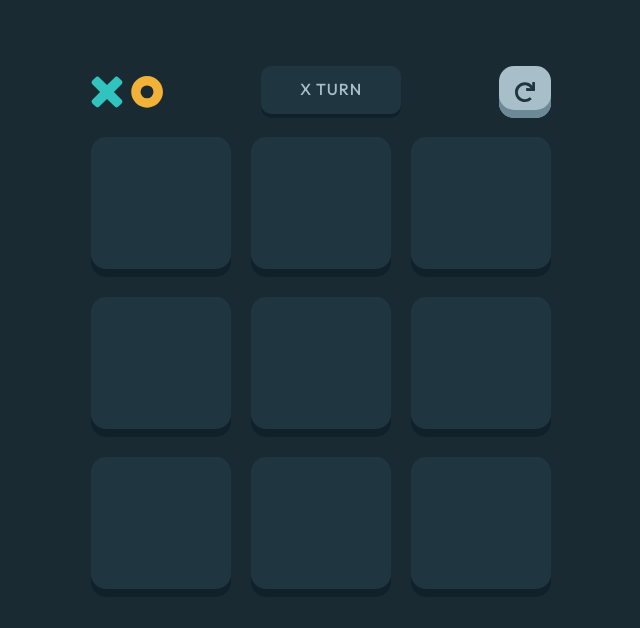
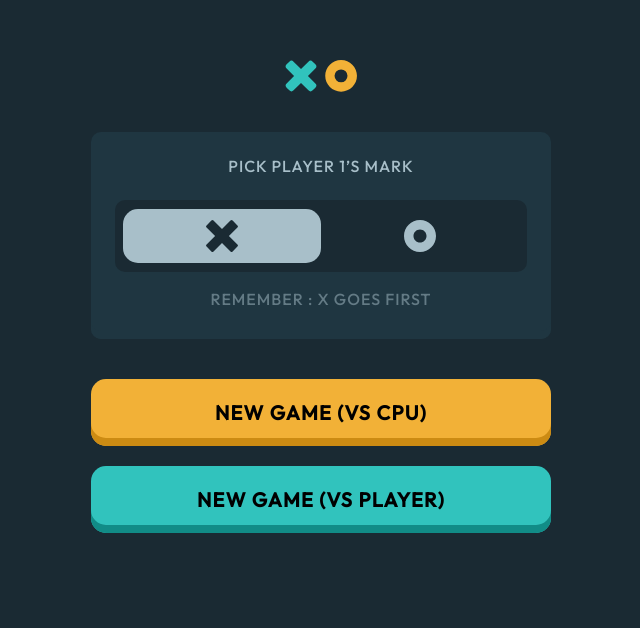
Before and after one commit to paweliwanicki/tictactoe, a React (Create React App) app: page / in a window 1280 px wide. Shown: the part 104-732 px from the top of the page, without its empty margins (319-959 px from the left). Built offline with nearby package versions, Linux system fonts and the light colour scheme.

Commit message:
add redux states, add start game handler and game/player states

```diff
--- a/src/App.js
+++ b/src/App.js
@@ -2,16 +2,18 @@ import Container from "./components/utils/Container";
 import Menu from "./components/Menu";
 import GameBoard from "./components/GameBoard";
 import Results from "./components/Results";
-
+import { isPlaying, displayResult } from "./reducers/gameSlice";
+import { useSelector } from "react-redux";
 
 function App() {
-  const isPlaying = true;
-  const result = true;
+  const play = useSelector(isPlaying);
+  const results = useSelector(displayResult);
+
   return (
     <Container classes="max-w-full h-screen bg-dark">
-      {isPlaying && <GameBoard />}
-      {!isPlaying && result && <Results />}
-      {!isPlaying && <Menu />}
+      {!play && <Menu />}
+      {play && !results && <GameBoard />}
+      {!play && results && <Results />}
     </Container>
   );
 }
--- a/src/components/GameBoard.jsx
+++ b/src/components/GameBoard.jsx
@@ -4,9 +4,13 @@ import Container from "./utils/Container";
 import Icon from "./utils/Icon";
 import Button from "./utils/Button";
 import TextBox from "./utils/TextBox";
-import Computer from "../models/Computer";
+import { useDispatch, useSelector } from "react-redux";
+import { activePlayer, setActivePlayer } from "../reducers/playerSlice";
+import { setGameMode, setIsPlaying } from "../reducers/gameSlice";
 
 const GameBoard = (props) => {
+  const dispatch = useDispatch();
+
   const [board, setBoard] = useState([
     "",
     "",
@@ -18,6 +22,8 @@ const GameBoard = (props) => {
     "",
     "", // 6, 7, 8
   ]);
+
+  const activePlayerMark = useSelector(activePlayer);
 
   const winCombinations = [
     [0, 1, 2],
@@ -32,19 +38,22 @@ const GameBoard = (props) => {
 
   const setMark = (index) => {
     const currentBoard = board;
-    currentBoard[index] = props.player.mark;
+    currentBoard[index] = activePlayerMark;
     setBoard(currentBoard);
   };
 
-  //console.log(Computer.move(board));
+  const backToMenuHandler = () => {
+    dispatch(setIsPlaying(false));
+    dispatch(setGameMode(null));
+    dispatch(setActivePlayer("x"));
+  };
 
   return (
     <Container classes="max-w-full flex-wrap h-460px w-460px max-w-460px">
       <Container classes="w-full justify-between mb-19px">
         <Icon id="logo" viewBox="0 0 72 32" width={72} height={32} />
-        <TextBox classes="bg-semi-dark text-silver w-140px text-center text-sm-custom pt-13px pb-19px rounded-10px shadow-sm-dark-custom">
-          {" "}
-          X TURN
+        <TextBox classes="bg-semi-dark text-silver w-140px text-center text-sm-custom pt-13px pb-19px rounded-10px shadow-sm-dark-custom uppercase">
+          {activePlayerMark} TURN
         </TextBox>
         <Button
           classes="h-52px w-52px bg-silver hover:bg-silver-light shadow-md-silver-custom"
@@ -59,6 +68,7 @@ const GameBoard = (props) => {
           }
           icon
           type="button"
+          onClick={backToMenuHandler}
         />
       </Container>
       <Container classes="w-full justify-between mb-19px flex-wrap gap-20px">
--- a/src/components/GameField.jsx
+++ b/src/components/GameField.jsx
@@ -1,14 +1,22 @@
 import Container from "./utils/Container";
 import React, { useState } from "react";
 import Icon from "./utils/Icon";
+import { useDispatch, useSelector } from "react-redux";
+import { activePlayer, switchPlayer } from "../reducers/playerSlice";
 
 const GameField = (props) => {
-  const [mark, setMark] = useState(null);
+  const acitvePlayerMark = useSelector(activePlayer);
+  const dispatch = useDispatch();
+  const [mark, setMark] = useState("");
 
-  const setMarkHandler = (e) => {
-    const playerMark = "x"; // redux state
-    setMark(playerMark);
+  const setMarkHandler = () => {
+    const playerMark = acitvePlayerMark;
+    if (!mark) {
+      setMark(playerMark);
+      dispatch(switchPlayer());
+    }
   };
+
   const markColor = mark ? (mark === "x" ? "#65E9E4" : "#FFC860") : "";
   const symbol = mark && (
     <Icon id={`icon-${mark}`} width={64} height={64} color={markColor} />
@@ -16,7 +24,7 @@ const GameField = (props) => {
   return (
     <Container
       classes="w-140px h-140px bg-semi-dark shadow-md-dark-custom rounded-15px mx-0 "
-      onClick={(e) => setMarkHandler(e)}
+      onClick={() => setMarkHandler()}
     >
       {symbol}
     </Container>
--- a/src/components/MarkSelector.jsx
+++ b/src/components/MarkSelector.jsx
@@ -1,12 +1,15 @@
-import React, { useState } from "react";
-
+import React from "react";
 import Container from "./utils/Container";
 import Button from "./utils/Button";
 import Icon from "./utils/Icon";
 import TextBox from "./utils/TextBox";
+import { useSelector, useDispatch } from "react-redux";
+import { setPlayerMark, playerMark } from "../reducers/playerSlice";
 
 const MarkSelector = (props) => {
-  const [mark, setMark] = useState("x");
+  const mark = useSelector(playerMark);
+  const dispatch = useDispatch();
+
   return (
     <Container classes="bg-semi-dark flex-col rounded-10px shadow-md-semi-dark-custom my-40px pt-24px pb-30px px-24px w-full">
       <TextBox classes="text-sm-custom text-silver mb-24px">
@@ -15,9 +18,9 @@ const MarkSelector = (props) => {
       <Container classes="flex flex-row bg-dark py-9px px-8px rounded-10px mb-17px w-full">
         <Button
           classes={`py-11px flex-1 ${
-            mark === "cross" ? "bg-silver" : "bg-transparent"
+            mark === "x" ? "bg-silver" : "bg-transparent"
           }`}
-          onClick={() => setMark("cross")}
+          onClick={() => dispatch(setPlayerMark("x"))}
           type="button"
           text={
             <Icon
@@ -25,15 +28,15 @@ const MarkSelector = (props) => {
               classes="m-auto "
               width={32}
               height={32}
-              color={mark === "cross" ? "#1A2A33" : "#A8BFC9"}
+              color={mark === "x" ? "#1A2A33" : "#A8BFC9"}
             />
           }
         />
         <Button
           classes={`py-11px flex-1 ${
-            mark === "x" ? "bg-silver" : "bg-transparent"
+            mark === "o" ? "bg-silver" : "bg-transparent"
           }`}
-          onClick={() => setMark("x")}
+          onClick={() => dispatch(setPlayerMark("o"))}
           type="button"
           text={
             <Icon
@@ -41,7 +44,7 @@ const MarkSelector = (props) => {
               classes="m-auto"
               width={32}
               height={32}
-              color={mark === "circle" ? "#1A2A33" : "#A8BFC9"}
+              color={mark === "o" ? "#1A2A33" : "#A8BFC9"}
             />
           }
         />
--- a/src/components/Menu.jsx
+++ b/src/components/Menu.jsx
@@ -3,9 +3,17 @@ import Container from "./utils/Container";
 import Button from "./utils/Button";
 import Icon from "./utils/Icon";
 import MarkSelector from "./MarkSelector";
-import GameBoard from "./GameBoard";
+import { useDispatch } from "react-redux";
+import { setGameMode, setIsPlaying } from "../reducers/gameSlice";
 
 const Menu = (props) => {
+  const dispatch = useDispatch();
+
+  const startGameHandler = (mode) => {
+    dispatch(setGameMode(mode));
+    dispatch(setIsPlaying(true));
+  };
+
   return (
     <Container classes="flex-col w-460px max-w-460px min-h-470px">
       <Icon id="logo" viewBox="0 0 72 32" width={72} height={32} />
@@ -15,15 +23,15 @@ const Menu = (props) => {
         text={"NEW GAME (VS CPU)"}
         primary
         type="button"
+        onClick={() => startGameHandler("cpu")}
       />
       <Button
         classes="py-11px w-full h-67px bg-blue hover:bg-blue-light shadow-md-blue-custom"
         text={"NEW GAME  (VS PLAYER)"}
         primary
         type="button"
+        onClick={() => startGameHandler("player")}
       />
-
-    <GameBoard />
     </Container>
   );
 };
--- a/src/index.js
+++ b/src/index.js
@@ -3,11 +3,9 @@ import ReactDOM from 'react-dom';
 import './index.css';
 import App from './App';
 import reportWebVitals from './reportWebVitals';
-import store from './store'
+import store from './store/store'
 import { Provider } from 'react-redux'
 
-
-console.log(store);
 ReactDOM.render(
   <React.StrictMode>
     <Provider store={store}>
--- a/src/models/Player.js
+++ /dev/null
@@ -1,10 +0,0 @@
-// Player class //
-class Player {
-  moves = [];
-
-  constructor(name) {
-    this.name = name;
-  }
-
-  move = () => {};
-}
--- a/src/reducers.js
+++ /dev/null
@@ -1,28 +0,0 @@
-import { createSlice } from "@reduxjs/toolkit";
-
-export const switchPlayerReducer = createSlice({
-  name: "switchPlayer",
-  initialState: {
-    value: "x",
-  },
-  reducers: {
-    switchPlayer: (state, action) => {
-      // Redux Toolkit allows us to write "mutating" logic in reducers. It
-      // doesn't actually mutate the state because it uses the Immer library,
-      // which detects changes to a "draft state" and produces a brand new
-      // immutable state based off those changes
-      state.player = action.payload;
-    },
-    // decrement: (state) => {
-    //   state.value -= 1
-    // },
-    // incrementByAmount: (state, action) => {
-    //   state.value += action.payload
-    // },
-  },
-});
-
-// Action creators are generated for each case reducer function
-export const { switchPlayer } = switchPlayerReducer.actions;
-
-export default switchPlayerReducer.reducer;
--- /dev/null
+++ b/src/reducers/gameSlice.js
@@ -0,0 +1,29 @@
+import { createSlice } from "@reduxjs/toolkit";
+
+export const gameSlice = createSlice({
+  name: "game",
+  initialState: {
+    isPlaying: false,
+    displayResult: false,
+    gameMode: null,
+  },
+  reducers: {
+    setIsPlaying: (state, action) => {
+      state.isPlaying = action.payload;
+    },
+    setGameMode: (state, action) => {
+      state.gameMode = action.payload;
+    },
+    setDisplayResult: (state, action) => {
+      state.displayResult = action.payload;
+    },
+  },
+});
+
+export const gameMode = (state) => state.game.gameMode;
+export const isPlaying = (state) => state.game.isPlaying;
+export const displayResult = (state) => state.game.displayResult;
+export const { setIsPlaying, setDisplayResult, setGameMode } =
+  gameSlice.actions;
+
+export default gameSlice.reducer;
--- /dev/null
+++ b/src/reducers/playerSlice.js
@@ -0,0 +1,26 @@
+import { createSlice } from "@reduxjs/toolkit";
+
+export const playerSlice = createSlice({
+  name: "player",
+  initialState: {
+    playerMark: "x",
+    activePlayer: "x",
+  },
+  reducers: {
+    switchPlayer: (state, action) => {
+      state.activePlayer = state.activePlayer === 'x' ? 'o' : 'x';
+    },
+    setPlayerMark: (state, action) => {
+      state.playerMark = action.payload;
+    },
+    setActivePlayer: (state,action) => {
+      state.activePlayer = action.payload;
+    }
+  },
+});
+
+export const playerMark = (state) => state.player.playerMark;
+export const activePlayer = (state) => state.player.activePlayer;
+export const { switchPlayer, setPlayerMark, setActivePlayer } = playerSlice.actions;
+
+export default playerSlice.reducer;
--- a/src/store.js
+++ /dev/null
@@ -1,8 +0,0 @@
-import { configureStore } from '@reduxjs/toolkit'
-import {switchPlayerReducer} from './reducers';
-
-export default configureStore({
-  reducer: {
-    switchPlayer: switchPlayerReducer,
-  },
-})
--- /dev/null
+++ b/src/store/store.js
@@ -0,0 +1,10 @@
+import { configureStore } from "@reduxjs/toolkit";
+import playerReducer from "../reducers/playerSlice";
+import gameReducer from "../reducers/gameSlice";
+
+export default configureStore({
+  reducer: {
+    player: playerReducer,
+    game: gameReducer,
+  },
+});
```
